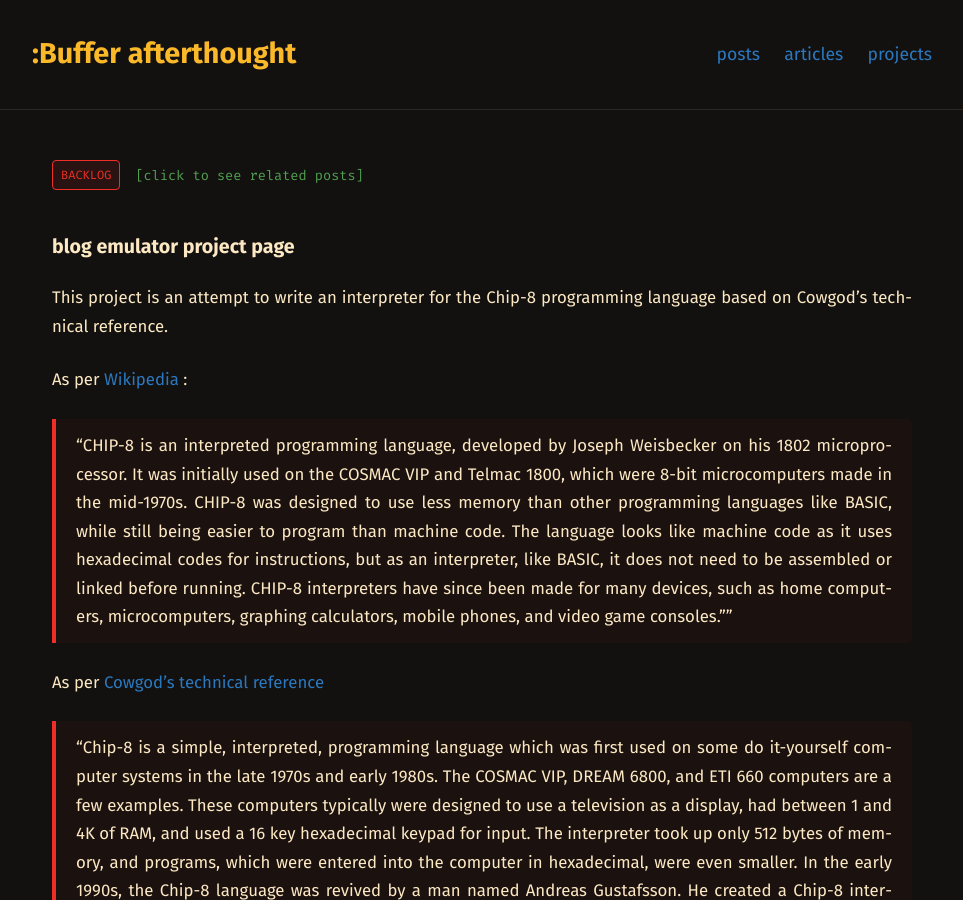
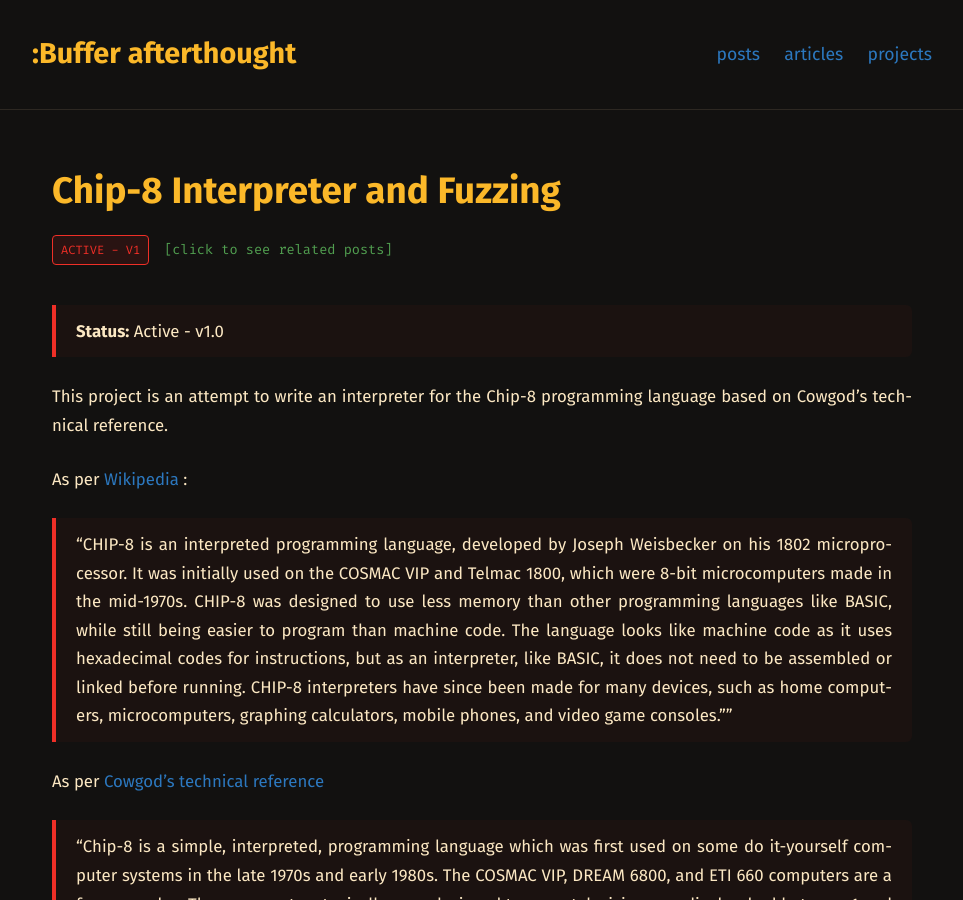
Before and after one commit to JoaoNasMonteiro/JoaoNasMonteiro.github.io, a Jekyll site: the page built from _projects/test_project.md, in a window 1280 px wide and 900 px high. Shown: the whole window, without its empty margins (158-1121 px from the left). Built offline with Jekyll 4.4.1, drawn with Linux system fonts in a browser that asks for light colours.

Commit message:
Test project blog

```diff
--- a/_projects/test_project.md
+++ b/_projects/test_project.md
@@ -1,12 +1,14 @@
 ---
 layout: project
-title: ""
-slug: sentry-test
-status: "backlog"
-tags: [Rust, Sandbox, Linux Security]
+title: "Chip-8 Interpreter and Fuzzing"
+slug: chip-8
+status: "Active - v1"
+tags: [C, Fuzzing, Cybersecurity]
+brief: "A short study into emulator development, why static analysis tools are insuficcient and fuzzing basics"
 ---
 
-# blog emulator project page
+
+> **Status:** Active - v1.0
 
 This project is an attempt to write an interpreter for the Chip-8 programming language based on Cowgod's technical reference.
 
```
Also changed, not shown: assets/blog/chip8/chip8-threat-models.jpg (deleted).
